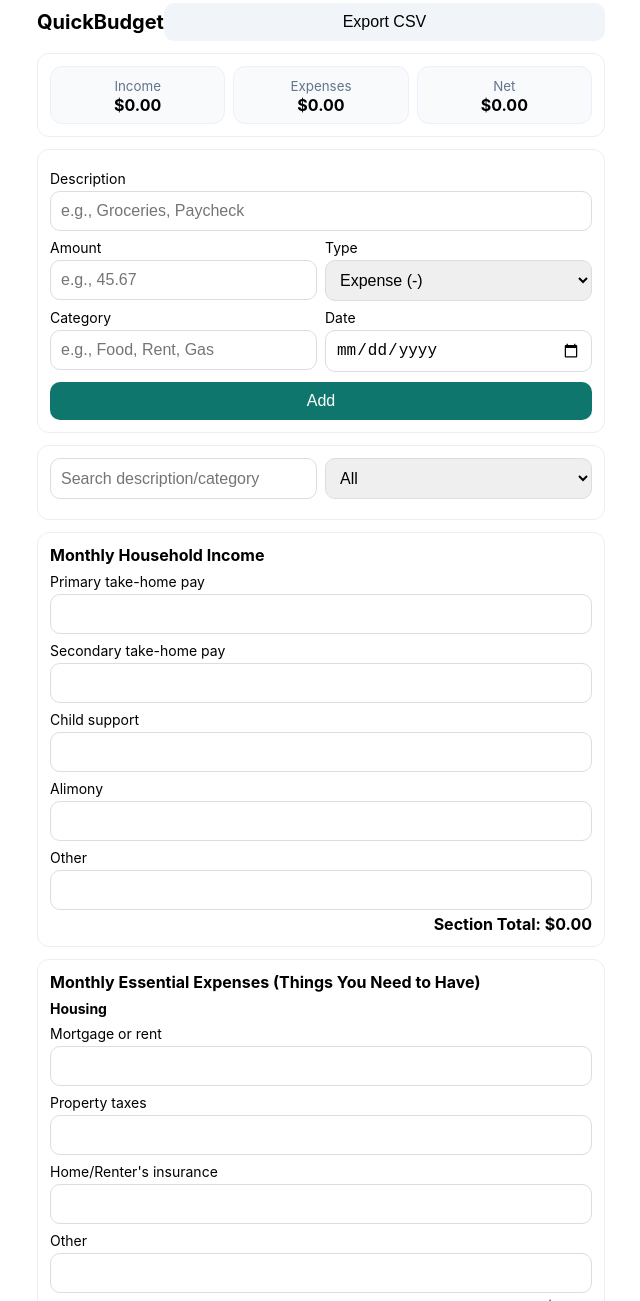
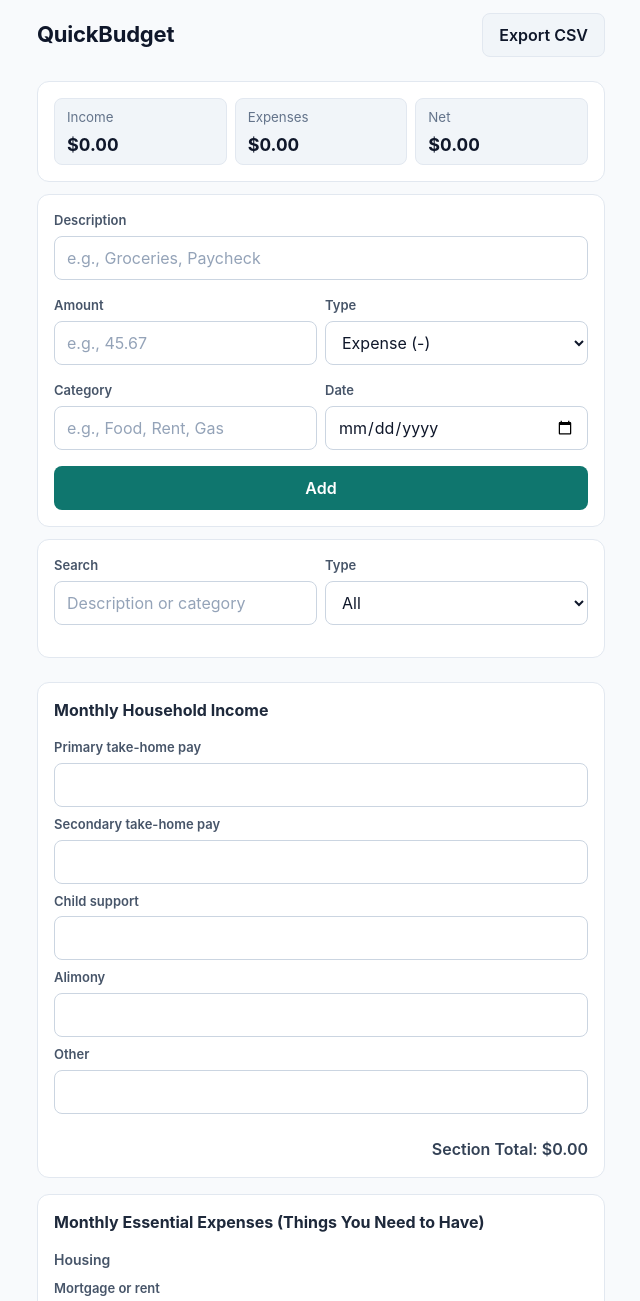
Before and after one commit to ABagofRuffles/budget-pwa, a plain HTML site: page index.html in a window 1280 px wide. Shown: the part 13-1314 px from the top of the page, without its empty margins (319-959 px from the left). Drawn offline with Linux system fonts and the light colour scheme.

Commit message:
Rebalance spacing and worksheet grouping

```diff
--- a/index.html
+++ b/index.html
@@ -9,53 +9,343 @@
   <meta name="theme-color" content="#0f172a" media="(prefers-color-scheme: dark)">
   <meta name="color-scheme" content="light dark">
   <style>
-    :root { font-family: -apple-system, system-ui, sans-serif; }
+    :root {
+      font-family: -apple-system, BlinkMacSystemFont, 'Segoe UI', system-ui, sans-serif;
+      -webkit-text-size-adjust: 100%;
+      line-height: 1.45;
+      color: #0f172a;
+      --space-2xs: 2px;
+      --space-xs: 4px;
+      --space-sm: 8px;
+      --space-md: 12px;
+      --space-lg: 16px;
+      --space-xl: 24px;
+      --radius-sm: 8px;
+      --radius-md: 12px;
+      --border-light: #e2e8f0;
+      --border-mid: #cbd5e1;
+      --surface-card: #ffffff;
+      --surface-muted: #f8fafc;
+      --surface-pill: #f1f5f9;
+      --accent: #0f766e;
+    }
+
     * { box-sizing: border-box; }
-    body { margin: 0 auto; padding: 16px; max-width:600px; }
-    header { display:flex; justify-content:space-between; align-items:center; margin-bottom:12px; }
-    h1 { font-size: 20px; margin: 0; }
-    .card { border: 1px solid #eee; border-radius:12px; padding:12px; margin-bottom:12px; }
-    label { display:block; font-size:14px; margin:8px 0 4px; }
-    input, select, button { width:100%; padding:10px; font-size:16px; border-radius:10px; border:1px solid #ddd; }
-    button { border:0; }
-    .btn { background:#0f766e; color:white; }
-    .ghost { background:#f1f5f9; }
-    .row { display:flex; flex-wrap:wrap; gap:8px; }
-    .row > * { flex:1 1 200px; min-width:0; }
-    .totals { display:flex; gap:8px; }
-    .pill { flex:1; background:#f8fafc; border:1px solid #eef; border-radius:12px; padding:8px; text-align:center; }
-    ul { list-style:none; padding:0; margin:0; }
-    li { display:flex; justify-content:space-between; padding:8px 0; border-bottom:1px dashed #eee; align-items:center; }
-    .neg { color:#b91c1c; }
-    .pos { color:#0369a1; }
-    small { color:#64748b; }
-    h2 { font-size:16px; margin:0 0 8px; }
-    h3 { font-size:14px; margin:8px 0 4px; }
-    .subtotal, .section-total { text-align:right; font-weight:bold; margin-top:4px; }
+
+    body {
+      margin: 0;
+      background: var(--surface-muted);
+      color: inherit;
+      overflow-x: hidden;
+    }
+
+    .app-shell {
+      width: min(100%, 620px);
+      margin: 0 auto;
+      padding: clamp(16px, 4vw, 26px);
+    }
+
+    header {
+      display: flex;
+      justify-content: space-between;
+      align-items: center;
+      gap: var(--space-md);
+      margin-bottom: var(--space-xl);
+    }
+
+    h1 {
+      font-size: 22px;
+      margin: 0;
+      letter-spacing: -0.01em;
+    }
+
+    .card {
+      background: var(--surface-card);
+      border: 1px solid var(--border-light);
+      border-radius: var(--radius-md);
+      padding: var(--space-lg);
+      margin-bottom: var(--space-md);
+      display: flex;
+      flex-direction: column;
+      gap: var(--space-lg);
+    }
+
+    .card:last-of-type {
+      margin-bottom: 0;
+    }
+
+    .worksheet-card,
+    .worksheet-summary {
+      margin-bottom: 0;
+    }
+
+    .worksheet-card {
+      gap: var(--space-lg);
+    }
+
+    .field {
+      display: flex;
+      flex-direction: column;
+      gap: calc(var(--space-xs) + 2px);
+    }
+
+    label {
+      font-size: 13px;
+      font-weight: 600;
+      color: #475569;
+    }
+
+    input,
+    select,
+    button {
+      width: 100%;
+      min-height: 44px;
+      padding: calc(var(--space-xs) + 2px) var(--space-md);
+      font-size: 16px;
+      border-radius: var(--radius-sm);
+      border: 1px solid var(--border-mid);
+      font-family: inherit;
+    }
+
+    input:focus-visible,
+    select:focus-visible,
+    button:focus-visible {
+      outline: 2px solid var(--accent);
+      outline-offset: 2px;
+    }
+
+    input,
+    select {
+      background: #ffffff;
+      color: inherit;
+    }
+
+    input::placeholder {
+      color: #94a3b8;
+    }
+
+    button {
+      border: none;
+      cursor: pointer;
+      font-weight: 600;
+      display: inline-flex;
+      align-items: center;
+      justify-content: center;
+      gap: var(--space-xs);
+    }
+
+    .btn {
+      background: var(--accent);
+      color: #ffffff;
+    }
+
+    .ghost {
+      background: var(--surface-pill);
+      color: inherit;
+      border: 1px solid var(--border-light);
+    }
+
+    .row {
+      display: grid;
+      grid-template-columns: repeat(auto-fit, minmax(150px, 1fr));
+      gap: var(--space-sm);
+    }
+
+    .totals {
+      display: grid;
+      grid-template-columns: repeat(auto-fit, minmax(140px, 1fr));
+      gap: var(--space-sm);
+    }
+
+    .pill {
+      background: var(--surface-pill);
+      border: 1px solid var(--border-light);
+      border-radius: var(--radius-sm);
+      padding: calc(var(--space-xs) + 2px) var(--space-md);
+      display: flex;
+      flex-direction: column;
+      gap: var(--space-xs);
+    }
+
+    .pill strong {
+      font-size: 18px;
+      font-variant-numeric: tabular-nums;
+    }
+
+    header button {
+      width: auto;
+      flex-shrink: 0;
+      padding-inline: var(--space-lg);
+    }
+
+    ul {
+      list-style: none;
+      padding: 0;
+      margin: 0;
+      display: flex;
+      flex-direction: column;
+      gap: var(--space-2xs);
+    }
+
+    li {
+      display: flex;
+      justify-content: space-between;
+      gap: var(--space-sm);
+      padding: calc(var(--space-xs) + 2px) 0;
+      border-bottom: 1px dashed var(--border-light);
+      align-items: flex-start;
+      flex-wrap: wrap;
+    }
+
+    li > div:last-child {
+      text-align: right;
+    }
+
+    li:last-child {
+      border-bottom: none;
+      padding-bottom: 0;
+    }
+
+    li strong {
+      display: inline-block;
+      min-width: 80px;
+    }
+
+    .neg { color: #b91c1c; }
+    .pos { color: #0369a1; }
+
+    small { color: #64748b; }
+
+    h2 {
+      font-size: 16px;
+      font-weight: 700;
+      margin: 0;
+      color: #1e293b;
+    }
+
+    h3 {
+      font-size: 14px;
+      font-weight: 600;
+      margin: 0;
+      color: #475569;
+    }
+
+    .subtotal,
+    .section-total {
+      text-align: right;
+      font-weight: 600;
+      margin-top: var(--space-sm);
+      color: #334155;
+    }
+
+    #worksheet {
+      display: flex;
+      flex-direction: column;
+      gap: var(--space-lg);
+      margin-top: var(--space-xl);
+    }
+
+    .category-block {
+      display: flex;
+      flex-direction: column;
+      gap: var(--space-sm);
+    }
+
+    .category-block + .category-block {
+      padding-top: var(--space-md);
+      margin-top: var(--space-md);
+      border-top: 1px solid var(--border-light);
+    }
+
+    .simple-block {
+      padding-top: 0;
+      margin-top: 0;
+      border-top: none;
+    }
+
+    a {
+      color: var(--accent);
+      text-decoration: none;
+    }
+
+    a:hover,
+    a:focus-visible {
+      text-decoration: underline;
+    }
+
     @media (max-width: 600px) {
-      .row { flex-direction:column; }
-      body { padding:12px; }
+      header {
+        flex-direction: column;
+        align-items: flex-start;
+        margin-bottom: var(--space-lg);
       }
+
+      header button {
+        width: 100%;
+        align-self: stretch;
+      }
+
+      .row {
+        grid-template-columns: 1fr;
+        gap: var(--space-md);
+      }
+    }
+
     @media (prefers-color-scheme: dark) {
-      body { background:#0f172a; color:#f8fafc; }
-      .card { background:#1e293b; border-color:#334155; }
-      .ghost { background:#1e293b; color:#f8fafc; }
-      input, select, button { background:#334155; color:#f8fafc; border:1px solid #475569; }
-      .pill { background:#334155; border-color:#475569; }
-      li { border-bottom-color:#334155; }
-      .neg { color:#f87171; }
-      .pos { color:#38bdf8; }
-      small { color:#94a3b8; }
+      :root {
+        color: #f8fafc;
+        --border-light: #334155;
+        --border-mid: #475569;
+        --surface-card: #1e293b;
+        --surface-muted: #0f172a;
+        --surface-pill: #1e293b;
+      }
+
+      input,
+      select {
+        background: #0f172a;
+        color: inherit;
+      }
+
+      button {
+        color: inherit;
+      }
+
+      label {
+        color: #cbd5f5;
+      }
+
+      h2 { color: inherit; }
+      h3 { color: #cbd5f5; }
+
+      li {
+        border-bottom-color: var(--border-light);
+      }
+
+      .category-block + .category-block {
+        border-top-color: var(--border-light);
+      }
+
+      small { color: #94a3b8; }
+
+      .subtotal,
+      .section-total {
+        color: #cbd5f5;
+      }
+
+      .neg { color: #f87171; }
+      .pos { color: #38bdf8; }
     }
   </style>
 </head>
 <body>
+  <main class="app-shell">
     <header>
       <h1>QuickBudget</h1>
       <button id="exportBtn" class="ghost">Export CSV</button>
     </header>
 
-  <div class="card">
+    <div class="card totals-card">
       <div class="totals">
         <div class="pill">
           <div><small>Income</small></div>
@@ -72,17 +362,19 @@
       </div>
     </div>
 
-  <div class="card">
-    <label>Description</label>
+    <div class="card entry-card">
+      <div class="field">
+        <label for="desc">Description</label>
         <input id="desc" placeholder="e.g., Groceries, Paycheck" autocomplete="off" />
+      </div>
 
       <div class="row">
-      <div>
-        <label>Amount</label>
+        <div class="field">
+          <label for="amt">Amount</label>
           <input id="amt" type="number" step="0.01" inputmode="decimal" placeholder="e.g., 45.67" />
         </div>
-      <div>
-        <label>Type</label>
+        <div class="field">
+          <label for="type">Type</label>
           <select id="type">
             <option value="expense">Expense (-)</option>
             <option value="income">Income (+)</option>
@@ -91,32 +383,39 @@
       </div>
 
       <div class="row">
-      <div>
-        <label>Category</label>
+        <div class="field">
+          <label for="cat">Category</label>
           <input id="cat" placeholder="e.g., Food, Rent, Gas" />
         </div>
-      <div>
-        <label>Date</label>
+        <div class="field">
+          <label for="date">Date</label>
           <input id="date" type="date" />
         </div>
       </div>
 
-    <button id="addBtn" class="btn" style="margin-top:10px;">Add</button>
+      <button id="addBtn" class="btn">Add</button>
     </div>
 
-  <div class="card">
-    <div class="row" style="margin-bottom:8px;">
-      <input id="search" placeholder="Search description/category" />
+    <div class="card filters-card">
+      <div class="row">
+        <div class="field">
+          <label for="search">Search</label>
+          <input id="search" placeholder="Description or category" />
+        </div>
+        <div class="field">
+          <label for="filterType">Type</label>
           <select id="filterType">
             <option value="all">All</option>
             <option value="income">Income</option>
             <option value="expense">Expense</option>
           </select>
         </div>
+      </div>
       <ul id="list"></ul>
     </div>
 
     <div id="worksheet"></div>
+  </main>
 
   <script>
     // --- Storage helpers (local only) ---
@@ -178,62 +477,65 @@
       localStorage.setItem(WS_KEY, JSON.stringify(wsData));
     }
 
-    function renderWorksheet(){
-      worksheetEl.innerHTML = '';
-      WORKSHEET.forEach((section, si)=>{
-        const card = document.createElement('div');
-        card.className = 'card';
-        const h2 = document.createElement('h2');
-        h2.textContent = section.title;
-        card.appendChild(h2);
-
-        if(section.items){
-          section.items.forEach((item, ii)=>{
+    function createWorksheetField(container, labelText, key){
+      const field = document.createElement('div');
+      field.className = 'field';
       const label = document.createElement('label');
-            label.textContent = item;
       const input = document.createElement('input');
+      const inputId = `ws-${key}`;
+      label.textContent = labelText;
+      label.htmlFor = inputId;
       input.type = 'number';
       input.step = '0.01';
       input.inputMode = 'decimal';
-            const key = `${si}-0-${ii}`;
+      input.id = inputId;
       if(wsData[key] !== undefined) input.value = wsData[key];
       input.addEventListener('input', ()=>{
         wsData[key] = parseFloat(input.value)||0;
         saveWorksheet();
         updateWorksheetTotals();
       });
-            card.appendChild(label);
-            card.appendChild(input);
+      field.appendChild(label);
+      field.appendChild(input);
+      container.appendChild(field);
+    }
+
+    function renderWorksheet(){
+      worksheetEl.innerHTML = '';
+      WORKSHEET.forEach((section, si)=>{
+        const card = document.createElement('div');
+        card.className = 'card worksheet-card';
+        const h2 = document.createElement('h2');
+        h2.textContent = section.title;
+        card.appendChild(h2);
+
+        if(section.items){
+          const simpleBlock = document.createElement('div');
+          simpleBlock.className = 'category-block simple-block';
+          section.items.forEach((item, ii)=>{
+            const key = `${si}-0-${ii}`;
+            createWorksheetField(simpleBlock, item, key);
           });
+          card.appendChild(simpleBlock);
         }
 
         if(section.categories){
           section.categories.forEach((cat, ci)=>{
+            const block = document.createElement('div');
+            block.className = 'category-block';
             const h3 = document.createElement('h3');
             h3.textContent = cat.name;
-            card.appendChild(h3);
+            block.appendChild(h3);
             cat.items.forEach((item, ii)=>{
-              const label = document.createElement('label');
-              label.textContent = item;
-              const input = document.createElement('input');
-              input.type = 'number';
-              input.step = '0.01';
-              input.inputMode = 'decimal';
               const key = `${si}-${ci}-${ii}`;
-              if(wsData[key] !== undefined) input.value = wsData[key];
-              input.addEventListener('input', ()=>{
-                wsData[key] = parseFloat(input.value)||0;
-                saveWorksheet();
-                updateWorksheetTotals();
-              });
-              card.appendChild(label);
-              card.appendChild(input);
+              createWorksheetField(block, item, key);
             });
             const ctotal = document.createElement('div');
             ctotal.className = 'subtotal';
             ctotal.id = `cat-${si}-${ci}-total`;
             ctotal.textContent = 'Subtotal: $0.00';
-            card.appendChild(ctotal);
+            block.appendChild(ctotal);
+            card.appendChild(block);
           });
         }
 
@@ -247,7 +549,7 @@
       });
 
       const summary = document.createElement('div');
-      summary.className = 'card';
+      summary.className = 'card worksheet-summary';
       summary.innerHTML = `
         <h2>Summary</h2>
         <div class="totals">
```
Lines whose indentation alone changed are shown as unchanged.
